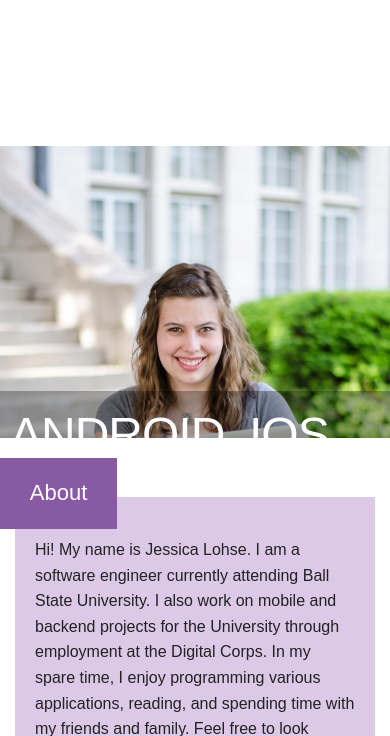
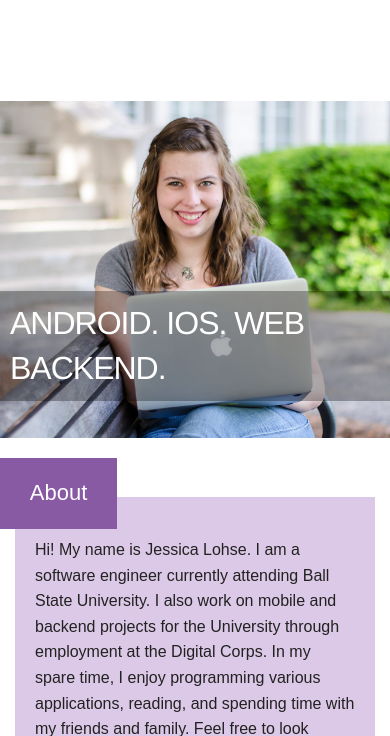
Before and after one commit to jalohse/.github.io, a PHP site: page / in a window 390 px wide. Shown: the part 64-800 px from the top of the page. Run offline with PHP 8.4, Linux system fonts and the light colour scheme; some libraries are stand-ins or nearby versions.

Commit message:
Fixed smaller image and description placement

```diff
--- a/style.css
+++ b/style.css
@@ -89,14 +89,12 @@ a:hover {
 h2 span {
     color: white;
     font-family: "Helvetica Neue", sans-serif;
-    font-size: 3rem;
     letter-spacing: -1px;
     background: rgb(0, 0, 0); /* fallback color */
     background: rgba(0, 0, 0, 0.3);
     padding: 10px;
     max-width: 100%;
     position: relative;
-    top: 400px;
     float: left;
 }
 
@@ -107,6 +105,11 @@ h2 span {
 
     .large-screen-img {
         display: none;
+    }
+
+    h2 span {
+        top:300px;
+        font-size: 2rem;
     }
 }
 
@@ -122,6 +125,10 @@ h2 span {
 
     .project-arrow {
         display: none;
+    }
+    h2 span {
+        top:400px;
+        font-size: 3rem;
     }
 }
 
```
Also changed, not shown: img/JessicaHeader2.jpg.
